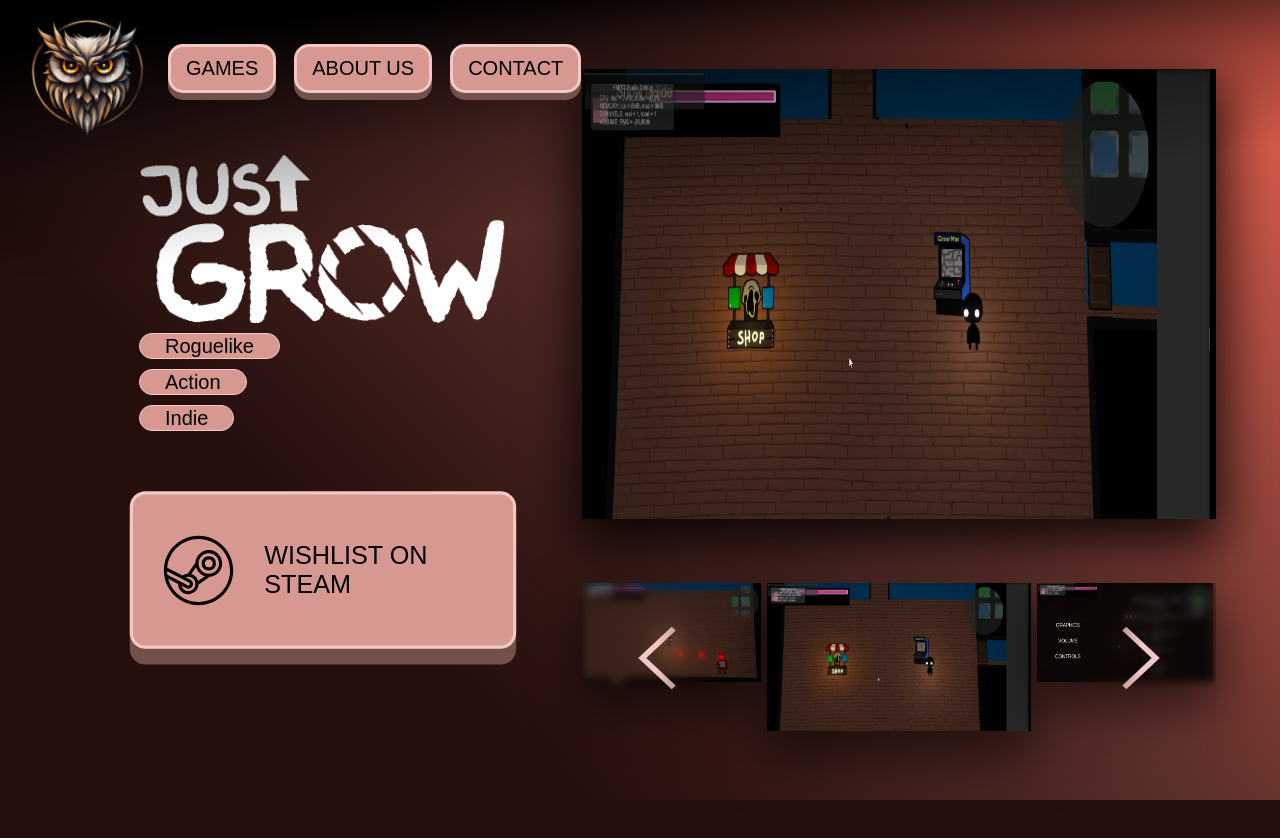
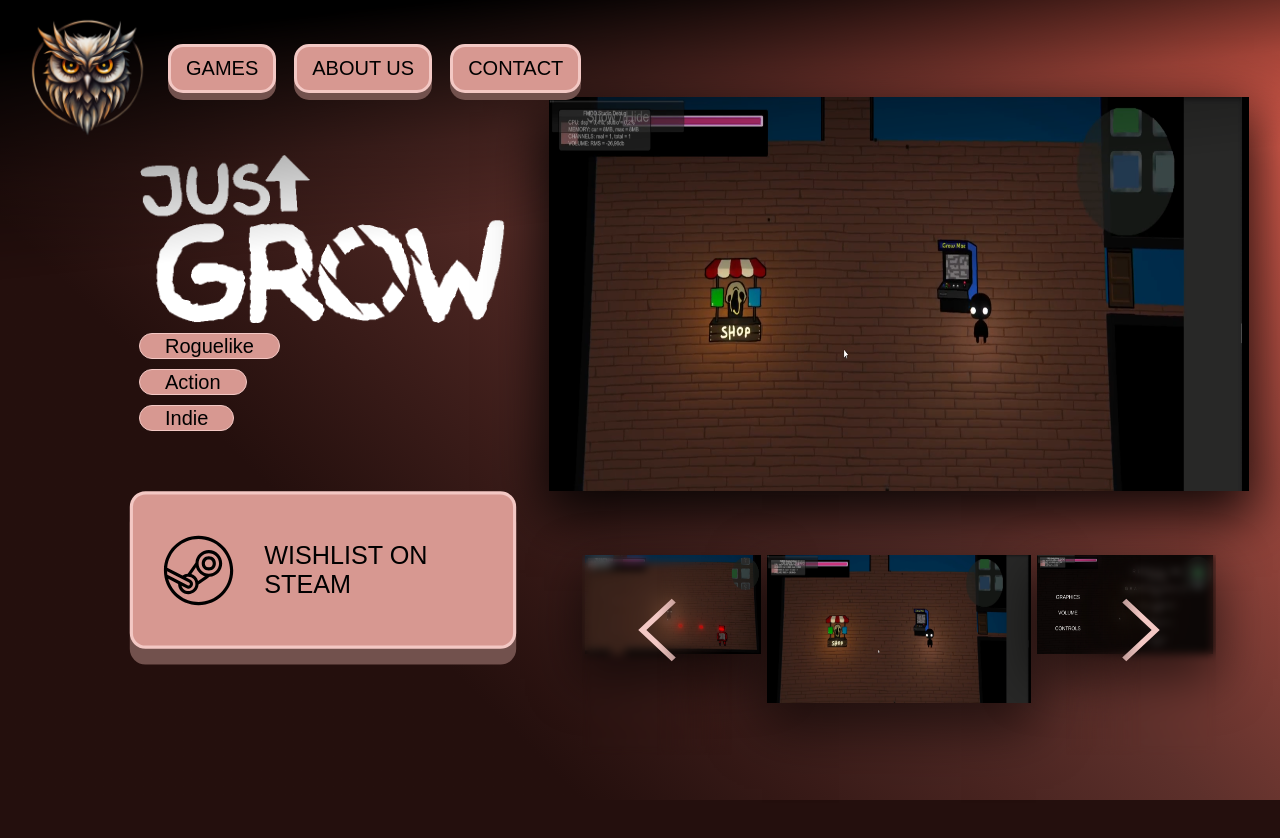
Before and after one commit to Limak511/crowdnight-website, a React (Vite) app: page / in a window 1280 px wide. Shown: the top 838 px of the page. Built offline with nearby package versions, Linux system fonts and the light colour scheme; a web font is replaced by a local one.

Commit message:
just grow image fit

```diff
--- a/src/css/HomePage.css
+++ b/src/css/HomePage.css
@@ -10,6 +10,7 @@
   margin-left: auto;
   margin-right: auto;
   display: flex;
+  flex-wrap: wrap;
 }
 .home-content .left-block {
   width: 45%;
@@ -80,8 +81,8 @@
   gap: 64px;
 }
 .home-content .right-block .justgrow-image-main {
-  width: 100%;
-  height: 450px;
+  width: 700px;
+  height: 393.75px;
   box-shadow: 0 20px 50px 5px rgba(0, 0, 0, 0.8588235294);
   animation: fadeScaleUp 0.4s ease-out;
 }
--- a/src/scss/HomePage.scss
+++ b/src/scss/HomePage.scss
@@ -9,6 +9,7 @@ $blocks-height: 100vh;
 .home-content {
   @include mx.resolution-fixed-container;
   display: flex;
+  flex-wrap: wrap;
   .left-block {
     width: 45%;
     height: $blocks-height;
@@ -70,8 +71,8 @@ $blocks-height: 100vh;
     justify-content: center;
     gap: 64px;
     .justgrow-image-main {
-      width: 100%;
-      height: 450px;
+      width: 700px;
+      height: 393.75px;
       box-shadow: 0 20px 50px 5px #000000db;
       animation: fadeScaleUp 0.4s ease-out;
     }
```
